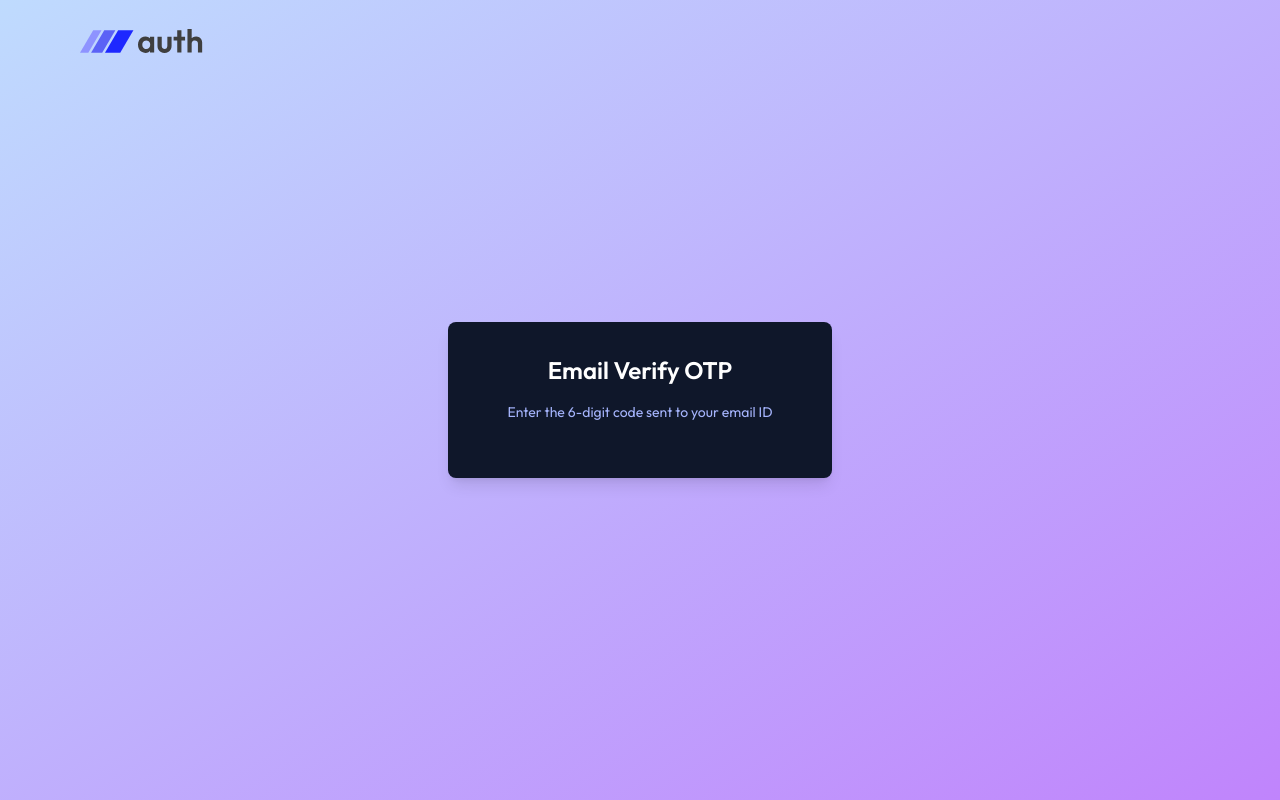
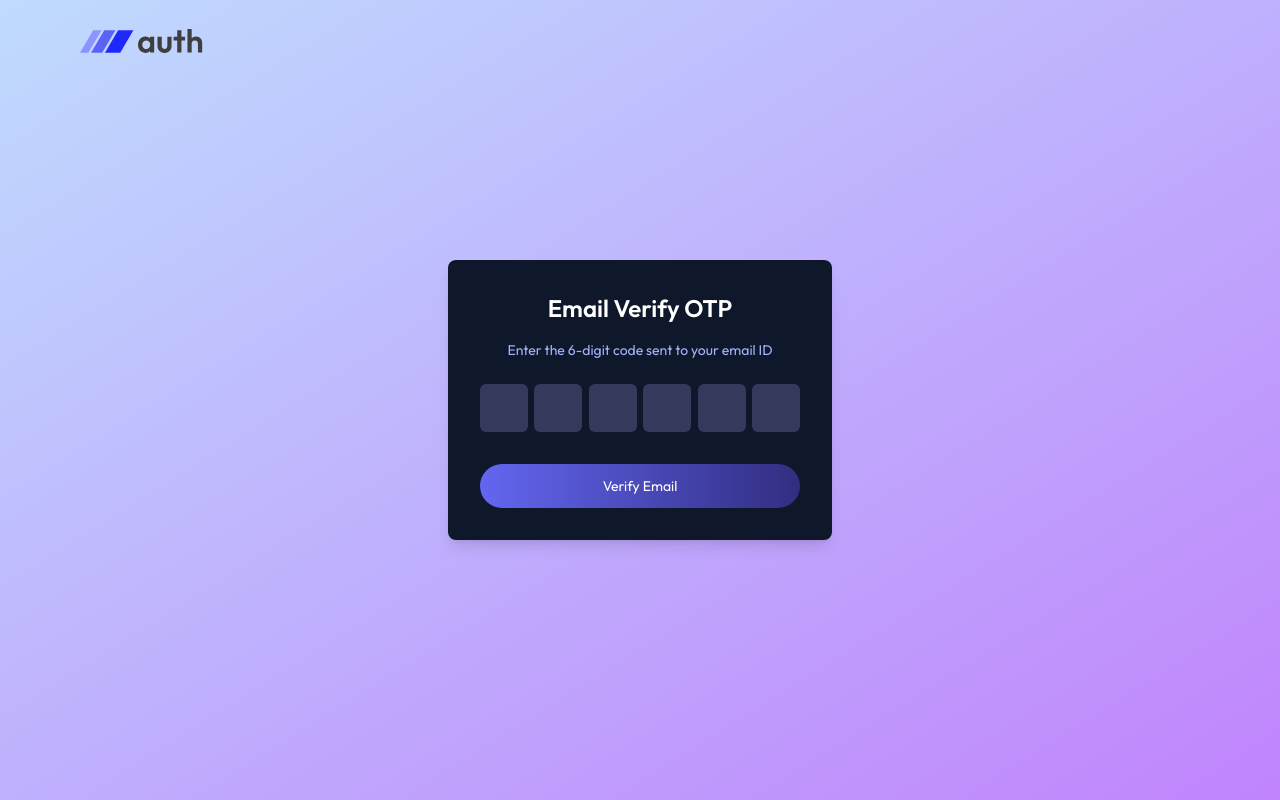
Before and after one commit to cedrick13bienvenue/mern-auth, a React app in the folder client/: page /email-verify in a window 1280 px wide. Built offline with nearby package versions, Linux system fonts and the light colour scheme; no server answers; the HTML template or start-up script is replaced by a standard one.

Commit message:
Adding OTP input fields and submit button

```diff
--- a/client/src/pages/EmailVerify.jsx
+++ b/client/src/pages/EmailVerify.jsx
@@ -17,6 +17,22 @@ const EmailVerify = () => {
         <p className="text-center mb-6 text-indigo-300">
           Enter the 6-digit code sent to your email ID
         </p>
+        <div className="flex justify-between mb-8">
+          {Array(6)
+            .fill(0)
+            .map((_, index) => (
+              <input
+                type="text"
+                maxLength="1"
+                key={index}
+                required
+                className="w-12 h-12 bg-[#333A5C] text-white text-center text-xl rounded-md"
+              />
+            ))}
+        </div>
+        <button className="w-full py-3 bg-gradient-to-r from-indigo-500 to-indigo-900 text-white rounded-full">
+          Verify Email
+        </button>
       </form>
     </div>
   );
```
